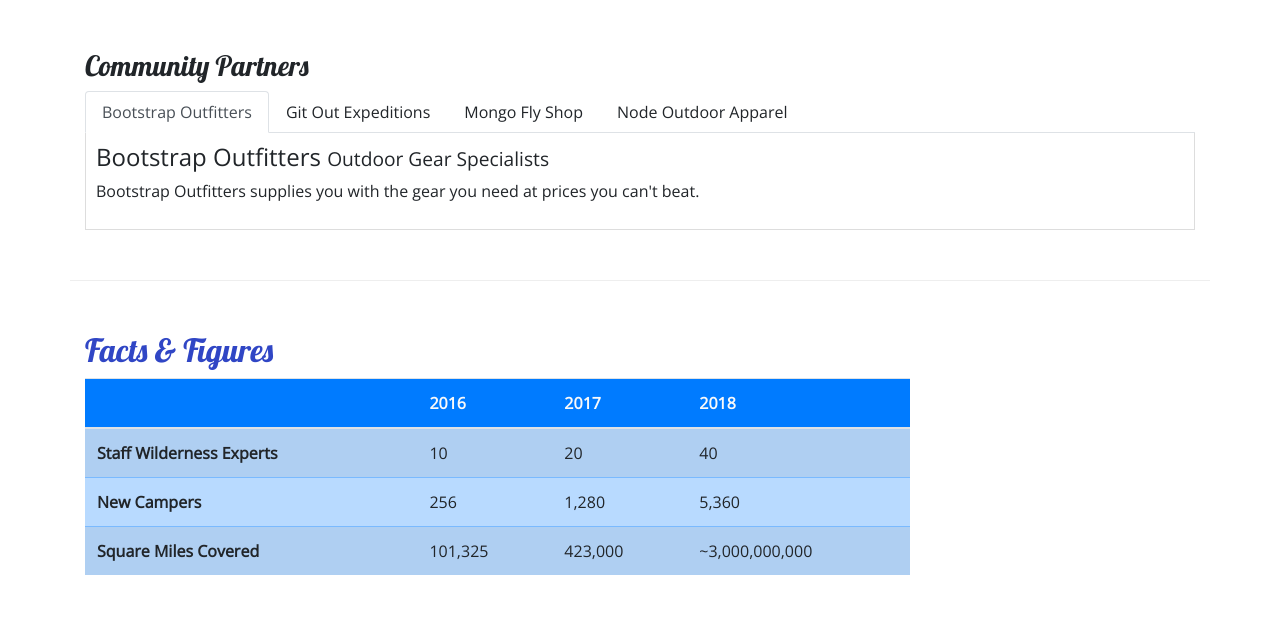
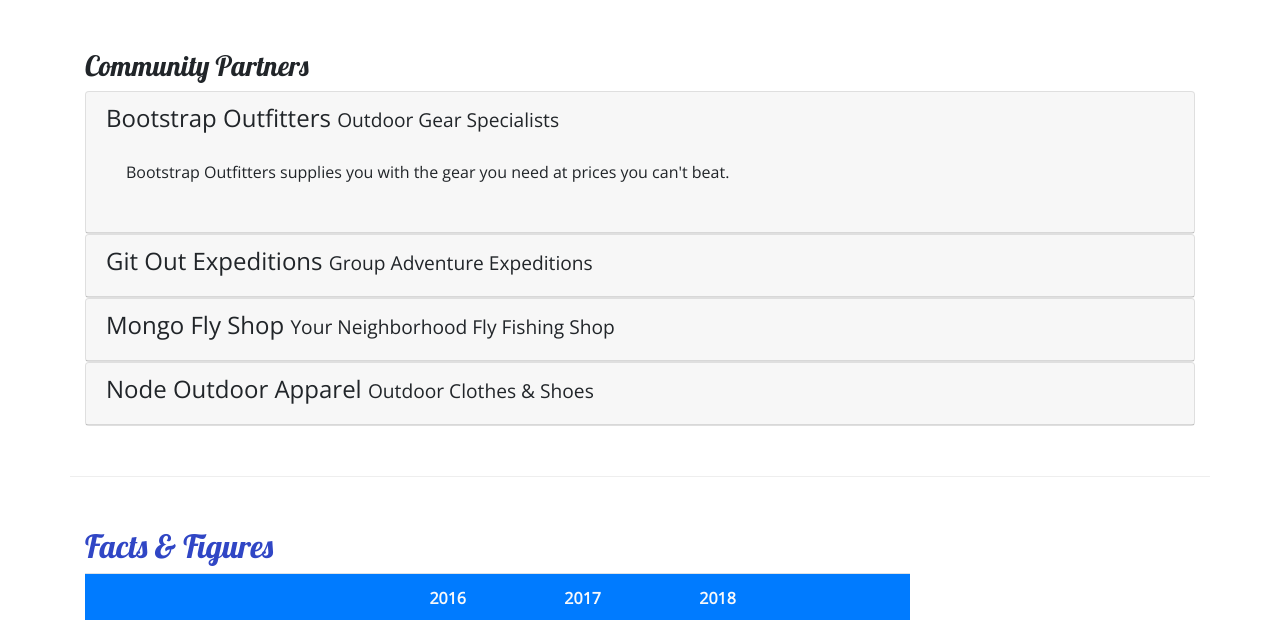
Before and after one commit to ChelseaMarie89/ChelseaMarie89, a website: page aboutus.html in a window 1280 px wide. Shown: the part 830-1450 px from the top of the page. Drawn offline with nearby package versions, Linux system fonts and the light colour scheme; files whose address does not match are found by name.

```diff
--- a/aboutus.html
+++ b/aboutus.html
@@ -101,36 +101,59 @@
         <div class="row row-content">
             <div class="col">
                 <h3>Community Partners</h3>
-                <ul class="nav nav-tabs">
-                    <li class="nav-item">
-                        <a class="nav-link active" href="#bootstrap" role="tab" data-toggle="tab">Bootstrap Outfitters</a>
-                    </li>
-                    <li class="nav-item">
-                        <a class="nav-link" href="#git" role="tab" data-toggle="tab">Git Out Expeditions</a>
-                    </li>
-                    <li class="nav-item">
-                        <a class="nav-link" href="#mongo" role="tab" data-toggle="tab">Mongo Fly Shop</a>
-                    </li>
-                    <li class="nav-item">
-                        <a class="nav-link" href="#node" role="tab" data-toggle="tab">Node Outdoor Apparel</a>
-                    </li>
-                </ul>
-                <div class="tab-content">
-                    <div role="tabpanel" class="tab-pane fade show active" id="bootstrap">
-                        <h4>Bootstrap Outfitters <small>Outdoor Gear Specialists</small></h4>
-                        <p class="d-none d-sm-block">Bootstrap Outfitters supplies you with the gear you need at prices you can't beat.</p>
+
+                <div id="accordian">
+                    <div class="card">
+                        <div role="tab" class="card-header">
+                            <h4>
+                                <a data-toggle="collapse" data-target="#bootstrap">
+                                    Bootstrap Outfitters <small>Outdoor Gear Specialists</small></a>
+                            </h4>
+                            <div class="collapse show" id="bootstrap" data-parent="#accordion">
+                                <div class="card-body">
+                                    <p class="d-none d-sm-block">Bootstrap Outfitters supplies you with the gear you need at prices you can't beat.</p>
+                                </div>
+                            </div>
+                        </div>
                     </div>
-                    <div role="tabpanel" class="tab-pane fade" id="git">
-                        <h4>Git Out Expeditions <small>Group Adventure Expeditions</small></h4>
-                        <p class="d-none d-sm-block">Join Git Out Expeditions to explore new horizons with a group of other adventurers!</p>
+                    <div class="card">
+                        <div role="tab" class="card-header">
+                            <h4>
+                                <a class="collapsed" data-toggle="collapse" data-target="#git">
+                                    Git Out Expeditions <small>Group Adventure Expeditions</small></a>
+                            </h4>
+                            <div class="collapse" id="git" data-parent="#accordion">
+                                <div class="card-body">
+                                    <p class="d-none d-sm-block">Join Git Out Expeditions to explore new horizons with a group of other adventurers!</p>
+                               </div>
+                            </div>
+                        </div>
                     </div>
-                    <div role="tabpanel" class="tab-pane fade" id="mongo">
-                        <h4>Mongo Fly Shop <small>Your Neighborhood Fly Fishing Shop.</small></h4>
-                        <p class="d-none d-sm-block">Need a new fishing pole, a tacklebox, or flies of all kinds? Stop by Mongo Fly Shop.</p>
+                    <div class="card">
+                        <div role="tab" class="card-header">
+                            <h4>
+                                <a class="collapsed" data-toggle="collapse" data-target="#mongo">
+                                    Mongo Fly Shop <small>Your Neighborhood Fly Fishing Shop</small></a>
+                            </h4>
+                            <div class="collapse" id="mongo" data-parent="#accordion">
+                                <div class="card-body">
+                                    <p class="d-none d-sm-block">Need a new fishing pole, a tacklebox, or flies of all kinds? Stop by Mongo Fly Shop.</p>
+                                </div>
+                            </div>
+                        </div>
                     </div>
-                    <div role="tabpanel" class="tab-pane fade" id="node">
-                        <h4>Node Outdoor Apparel <small>Outdoor Clothes & Shoes</small></h4>
-                        <p class="d-none d-sm-block">From polar fleeces to swimsuits, hiking boots to waders, a visit to Node will be sure to get you covered.</p>
+                    <div class="card">
+                        <div role="tab" class="card-header">
+                            <h4>
+                                <a class="collapsed" data-toggle="collapse" data-target="#node">
+                                    Node Outdoor Apparel <small>Outdoor Clothes & Shoes</small></a>
+                            </h4>
+                            <div class="collapse" id="node" data-parent="#accordion">
+                                <div class="card-body">
+                                    <p class="d-none d-sm-block">From polar fleeces to swimsuits, hiking boots to waders, a visit to Node will be sure to get you covered.</p>
+                                </div>
+                            </div>
+                        </div>
                     </div>
                 </div>
             </div>
```
Also changed, not shown: index.html (+7 -1 lines).
